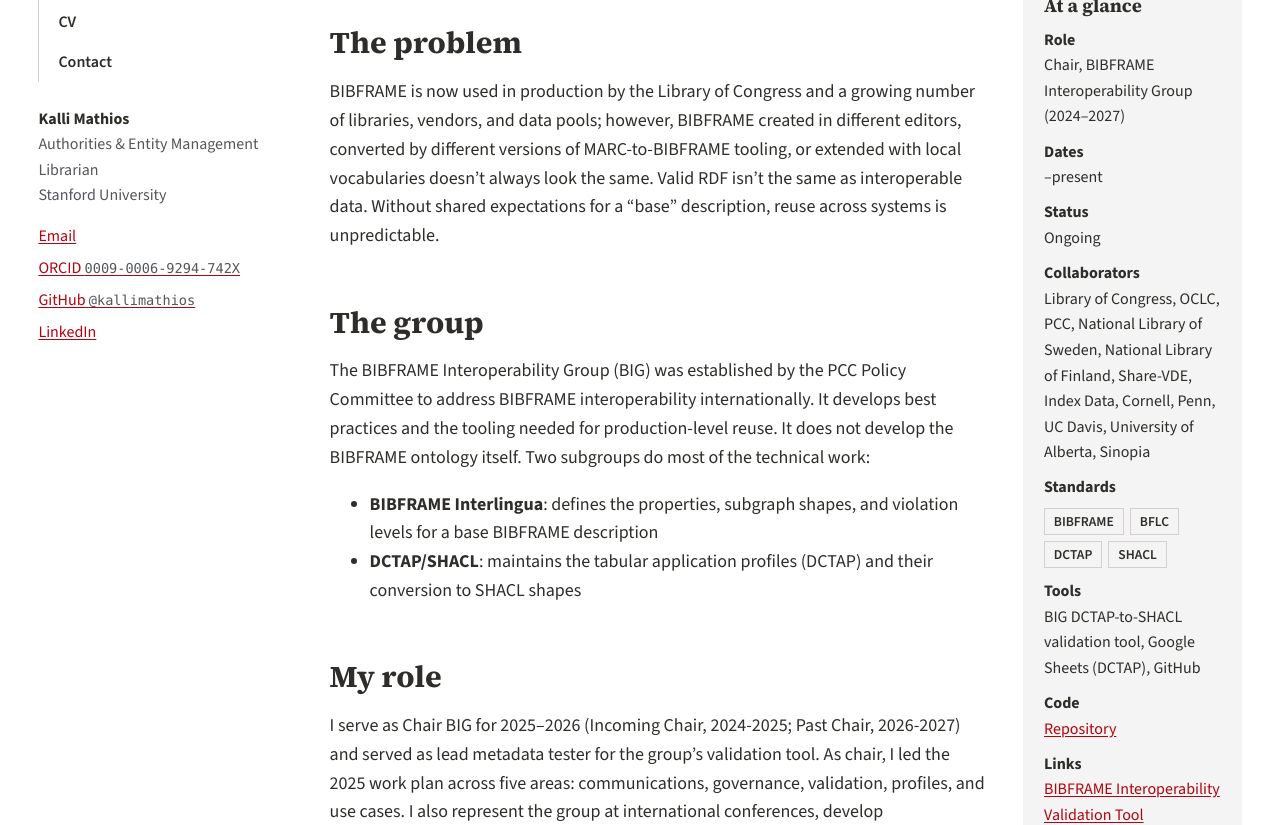
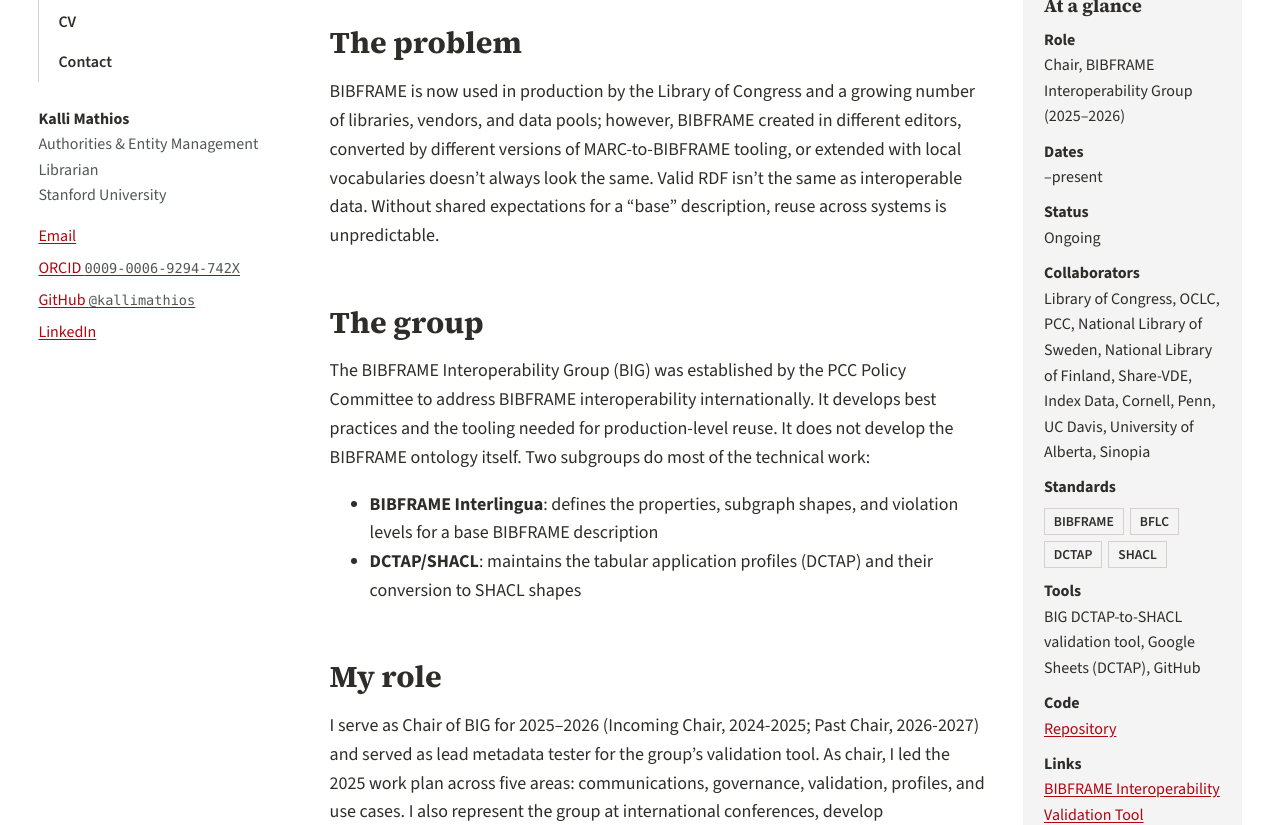
Before and after one commit to kallimathios/kallimathios, a Jekyll site: the page built from _projects/bibframe-interoperability.md, in a window 1280 px wide and 1400 px high. Shown: the part 492-1317 px from the top of the window. Built offline with Jekyll 4.4.1, drawn with Linux system fonts in a browser that asks for light colours; some of the changed text lies outside the part shown.

Commit message:
Update role and chair dates in bibframe-interoperability.md

```diff
--- a/_projects/bibframe-interoperability.md
+++ b/_projects/bibframe-interoperability.md
@@ -4,7 +4,7 @@ summary: >-
   Leading an international effort to define shared BIBFRAME shapes and validate data
   with tabular application profiles converted to SHACL, so BIBFRAME created anywhere
   can be reused consistently across institutions, tools, and data pools.
-role: "Chair, BIBFRAME Interoperability Group (2024–2027)"
+role: "Chair, BIBFRAME Interoperability Group (2025–2026)"
 start: ""
 status: "Ongoing"
 collaborators:
@@ -55,7 +55,7 @@ subgroups do most of the technical work:
 
 ## My role
 
-I serve as Chair BIG for 2025–2026 (Incoming Chair, 2024-2025; Past Chair, 2026-2027) and served as lead metadata tester for the group's validation tool.
+I serve as Chair of BIG for 2025–2026 (Incoming Chair, 2024-2025; Past Chair, 2026-2027) and served as lead metadata tester for the group's validation tool.
 As chair, I led the 2025 work plan across five areas: communications, governance, validation,
 profiles, and use cases. I also represent the group at international conferences, develop documentation, and help maintain our GitHub repository.
 
```
